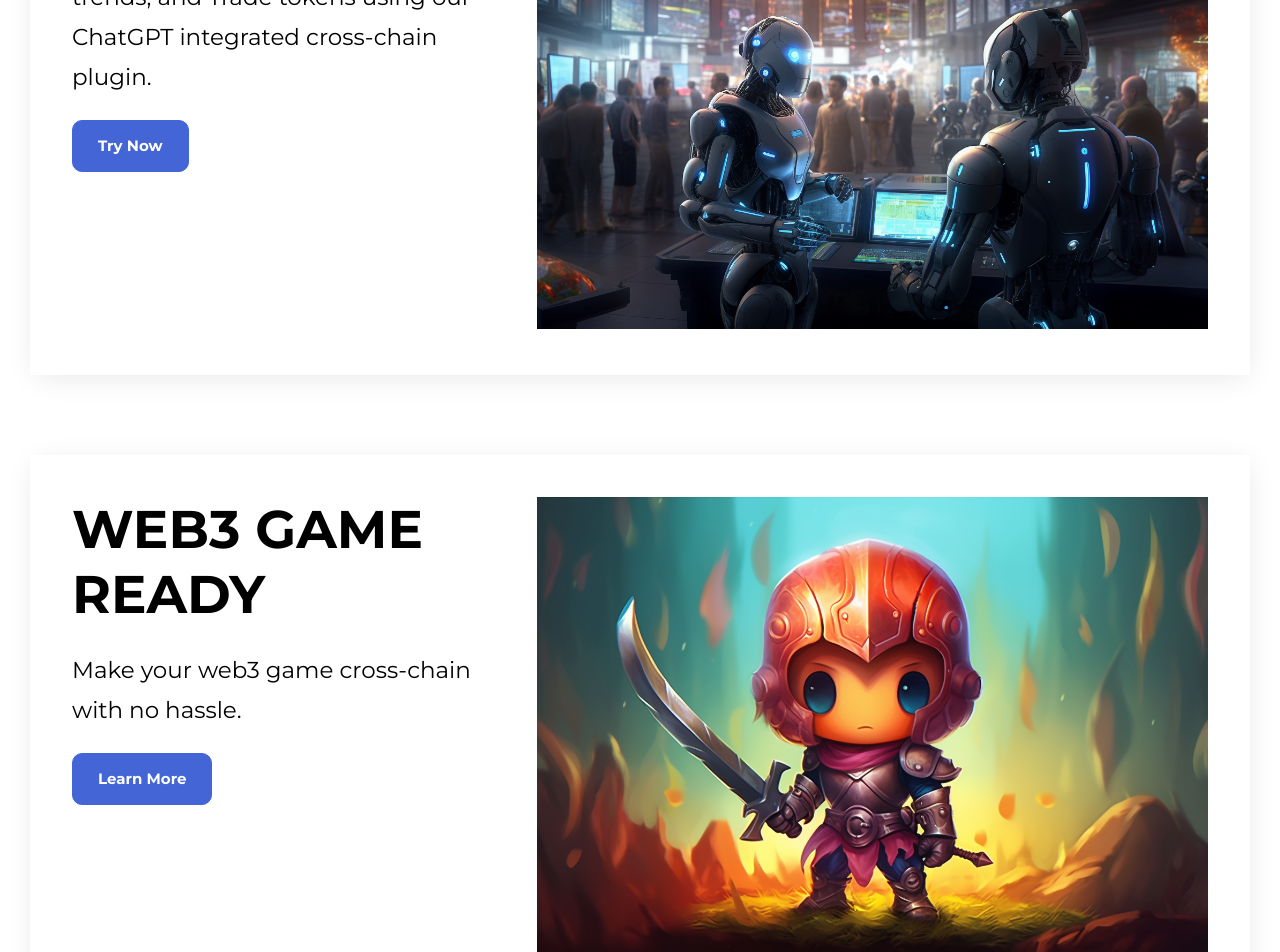
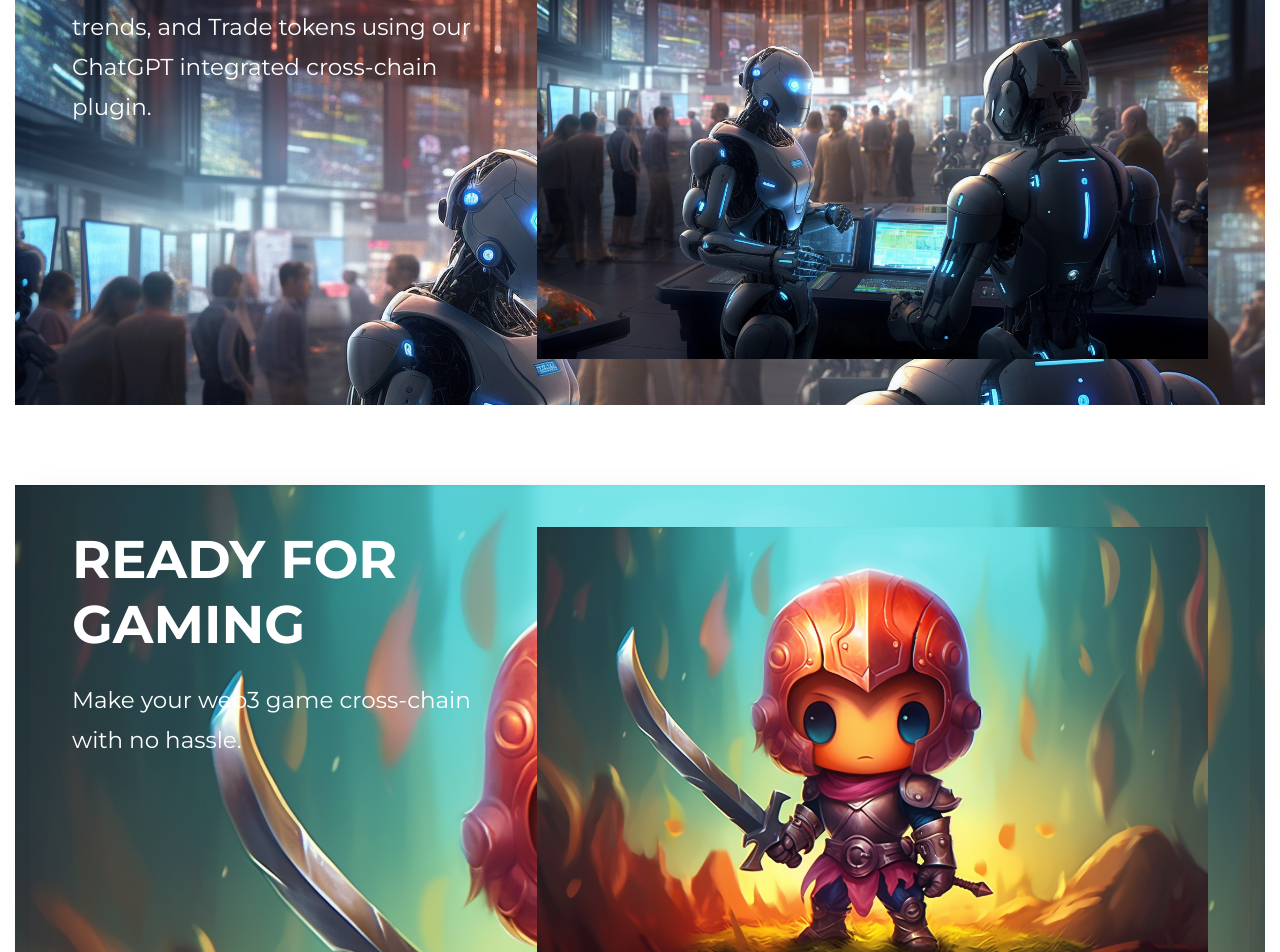
Before and after one commit to geass-zero/Telegraph-FE, a React (Create React App) app: page / in a window 1280 px wide. Shown: the part 1620-2572 px from the top of the page. Built offline with nearby package versions, Linux system fonts and the light colour scheme.

Commit message:
text edits

```diff
--- a/src/components/Footer/index.jsx
+++ b/src/components/Footer/index.jsx
@@ -3,13 +3,17 @@ import { Link } from 'react-router-dom';
 import { AppRoute } from '../../utils/constants/ConstantUtil';
 
 const Footer = () => {
+
+  const getYear = () => {
+    return new Date().getFullYear();
+  };
   return (
     <footer>
       <div className='content_wrap'>
         <div className='flex_box space_between basic_details'>
           <div className='font_700'>Telegraph</div>
           <div className='text_wrap flex_box ready_wrap'>
-            <div className='large_text margin_ready'>Ready to get started?</div>
+            <div className='large_text margin_ready'>How will you change the world?</div>
             <button className='button'>Get started</button>
           </div>
         </div>
@@ -69,7 +73,7 @@ const Footer = () => {
             </div>
           </div>
         </div>
-        <div className='copy_right'>© 2022 Telegraph • All Rights Reserved</div>
+        <div className='copy_right'>© {getYear()} Telegraph • All Rights Reserved</div>
       </div>
     </footer>
   );
--- a/src/json/codeStructures.json
+++ b/src/json/codeStructures.json
@@ -7,6 +7,6 @@
   {
     "id": 2,
     "title": "Receive Message",
-    "code": "function recieveMessage() public returns ( bool ) {\n             //send bridge message\n\n            address[] memory addresses =  new address[](1);\n            uint256[] memory integers = new uint256[](1);\n            string[] memory strings = new string[](1);\n            bool[] memory bools = new string[](1);\n\n            PortContract(bridgePort).outboundMessage{value: 1}(\n                address(this),\n                0x0000000000000000000000000000000000000000,\n                addresses, integers, \n                strings, bools,\n                \"ETH-Rinkeby\"\n            );\n}"
+    "code": "function recieveMessage(\n  address[] addresses, \n  uint256[] integers, \n  strings string[], \n  bools bool[]\n) public {\n            require(msg.sender == myOtherContract);\n            // Do stuff with the data\n           \n}"
   }
 ]
--- a/src/json/ecosystem.js
+++ b/src/json/ecosystem.js
@@ -25,6 +25,16 @@ const dummyData = [
     isLive: true
   },
   {
+    icon: matic,
+    title: 'Matic',
+    isLive: true
+  },
+  {
+    icon: avalanche,
+    title: 'Avalanche',
+    isLive: true
+  },
+  {
     icon: concordium,
     title: 'Concordium',
     isLive: false
@@ -39,16 +49,7 @@ const dummyData = [
     title: 'Solana',
     isLive: false
   },
-  {
-    icon: matic,
-    title: 'Matic',
-    isLive: false
-  },
-  {
-    icon: avalanche,
-    title: 'Avalanche',
-    isLive: false
-  },
+
 ];
 
 export default dummyData;
--- a/src/pages/Home/BasicInformation.jsx
+++ b/src/pages/Home/BasicInformation.jsx
@@ -9,7 +9,9 @@ const BasicInformation = () => {
         data-aos-offset='0'
         data-aos-duration='400'
         data-aos-delay='0'>
-        <div className='content_wrap'>
+          {/* set background image inline */}
+        <div className='content_wrap'
+        style={{backgroundImage: `url(${Image})`}}>
           <div className='text_image_box'>
             <div className='details'>
               <h1
@@ -27,13 +29,13 @@ const BasicInformation = () => {
                 Create contracts, Research market trends, and Trade tokens using
                 our ChatGPT integrated cross-chain plugin.
               </p>
-              <button
+              {/* <button
                 data-aos='fade-left'
                 data-aos-offset='0'
                 data-aos-duration='500'
                 data-aos-delay='100'>
                 Try Now
-              </button>
+              </button> */}
             </div>
             <div className='image'>
               <img
@@ -54,7 +56,8 @@ const BasicInformation = () => {
         data-aos-offset='0'
         data-aos-duration='400'
         data-aos-delay='0'>
-        <div className='content_wrap circle_orange'>
+        <div className='content_wrap circle_orange'
+        style={{backgroundImage: `url(${Image2})`}}>
           <div className='text_image_box'>
             <div className='details'>
               <h1
@@ -62,7 +65,7 @@ const BasicInformation = () => {
                 data-aos-offset='0'
                 data-aos-duration='400'
                 data-aos-delay='100'>
-                WEB3 GAME READY
+                READY FOR GAMING
               </h1>
               <p
                 data-aos='fade-left'
@@ -71,13 +74,13 @@ const BasicInformation = () => {
                 data-aos-delay='100'>
                 Make your web3 game cross-chain with no hassle.
               </p>
-              <button
+              {/* <button
                 data-aos='fade-left'
                 data-aos-offset='0'
                 data-aos-duration='500'
                 data-aos-delay='100'>
                 Learn More
-              </button>
+              </button> */}
             </div>
             <div className='image'>
               <img
--- a/src/pages/Home/MinedTokens.jsx
+++ b/src/pages/Home/MinedTokens.jsx
@@ -31,7 +31,7 @@ const MinedTokens = () => {
               tokens across participants within the Telegraph Ecosystem, while
               removing speculation as a driving factor.
             </p>
-            <button>Learn More</button>
+            {/* <button>Learn More</button> */}
           </div>
         </div>
       </div>
--- a/src/pages/Home/index.jsx
+++ b/src/pages/Home/index.jsx
@@ -126,6 +126,13 @@ const Home = () => {
           </h3>
         </div>
         <div className='social_cards_wrap flex_box'>
+          <a
+            href='https://discord.gg/uw8s5u63CF'
+            target='_blank'
+            rel='noreferrer'
+            style={{ width: '100%', textAlign: '-webkit-center'}}
+
+          >
             <SocialCard
               index={4}
               color='violet'
@@ -133,13 +140,20 @@ const Home = () => {
               text='Discord'
               link=''
             />
-          <SocialCard
+          </a>
+          {/* <SocialCard
             index={4}
             color='blue'
             icon={<Telegram />}
             text='Telegram'
             link=''
-          />
+          /> */}
+          <a
+            href='https://twitter.com/TelegraphBridge'
+            target='_blank'
+            rel='noreferrer'
+            style={{ width: '100%',  textAlign: '-webkit-center'}}
+          >
             <SocialCard
               index={2}
               color='blue'
@@ -147,7 +161,15 @@ const Home = () => {
               text='Twitter'
               link='twitter.com/telegraphchain'
             />
+          </a>
+          {/* <a
+            href='github.com/telegraphchain'
+            target='_blank'
+            rel='noreferrer'
+            style={{ width: '100%',  textAlign: '-webkit-center'}}
+          >
             <SocialCard index={6} color='black' icon={<Github />} text='Github' />
+          </a> */}
         </div>
       </div>
     </section>
--- a/src/pages/Home/styles.scss
+++ b/src/pages/Home/styles.scss
@@ -28,6 +28,7 @@
         transform: scale(1.3);
         // opacity: 0.5;
       }
+
       100% {
         transform: scale(1);
       }
@@ -108,6 +109,7 @@
 
   .interoperability_wrap {
     margin-top: 80px;
+    margin-bottom: 30px;
 
     .content_wrap {
       @include flex-column();
@@ -209,6 +211,7 @@
           margin-top: -30px;
           margin-bottom: 0;
         }
+
         .description {
           max-width: 873px;
           font-weight: 400;
@@ -222,6 +225,7 @@
   .basic_information {
     // min-height: min(100vh, 1000px);
     padding-top: 80px;
+    background-color: #fff;
 
     .content_wrap {
       background-color: #fff;
@@ -235,7 +239,7 @@
           height: 500px;
           background: #ffd3b4;
           border-radius: 50%;
-          top: auto;
+          top: 80vh;
           left: auto;
           bottom: -150px;
           right: 0;
@@ -248,7 +252,7 @@
         @include pseudo-abs();
         width: 100%;
         height: 100%;
-        background-color: #fff;
+        background-size: cover;
         z-index: -1;
       }
     }
@@ -258,12 +262,14 @@
       box-shadow: 1px 5px 28px -4px rgba(0, 0, 0, 0.1);
       padding: 42px;
       align-items: flex-start;
+      min-height: min(calc(100vh - 320px), 900px);
 
       .details {
         width: 45%;
 
         h1 {
           margin-bottom: 15px;
+          color: white;
         }
 
         p {
@@ -271,6 +277,7 @@
           font-size: 23px;
           line-height: 40px;
           max-width: 435px;
+          color: white;
         }
       }
 
@@ -379,6 +386,7 @@
               margin-right: 0 !important;
               max-width: 100%;
             }
+
             a {
               width: 100% !important;
             }
@@ -435,6 +443,7 @@
       padding-top: 40px;
 
       .content_wrap {
+
         &.circle_orange:before {
           width: 350px;
           height: 350px;
--- a/src/pages/TeamNPartners/index.jsx
+++ b/src/pages/TeamNPartners/index.jsx
@@ -27,7 +27,7 @@ const TeamNPartners = () => {
             data-aos='fade-up'
             data-aos-offset='0'
             data-aos-duration='500'>
-            Telegraph Is an open source, global community dedicated to the
+            Telegraph Is a global community dedicated to the
             proliferation of blockchain technology & inter-chain communication.
             Anyone can contribute.
           </p>
```
Lines whose indentation alone changed are shown as unchanged.
